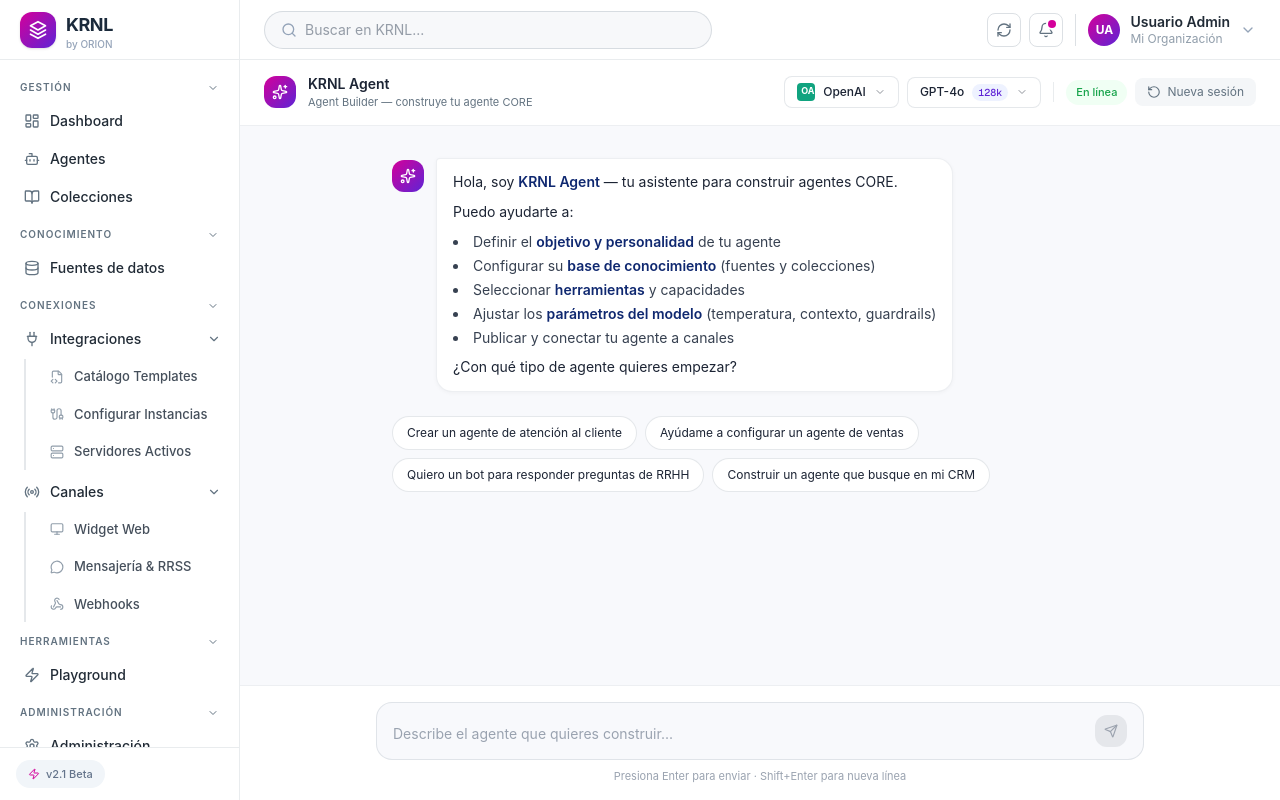
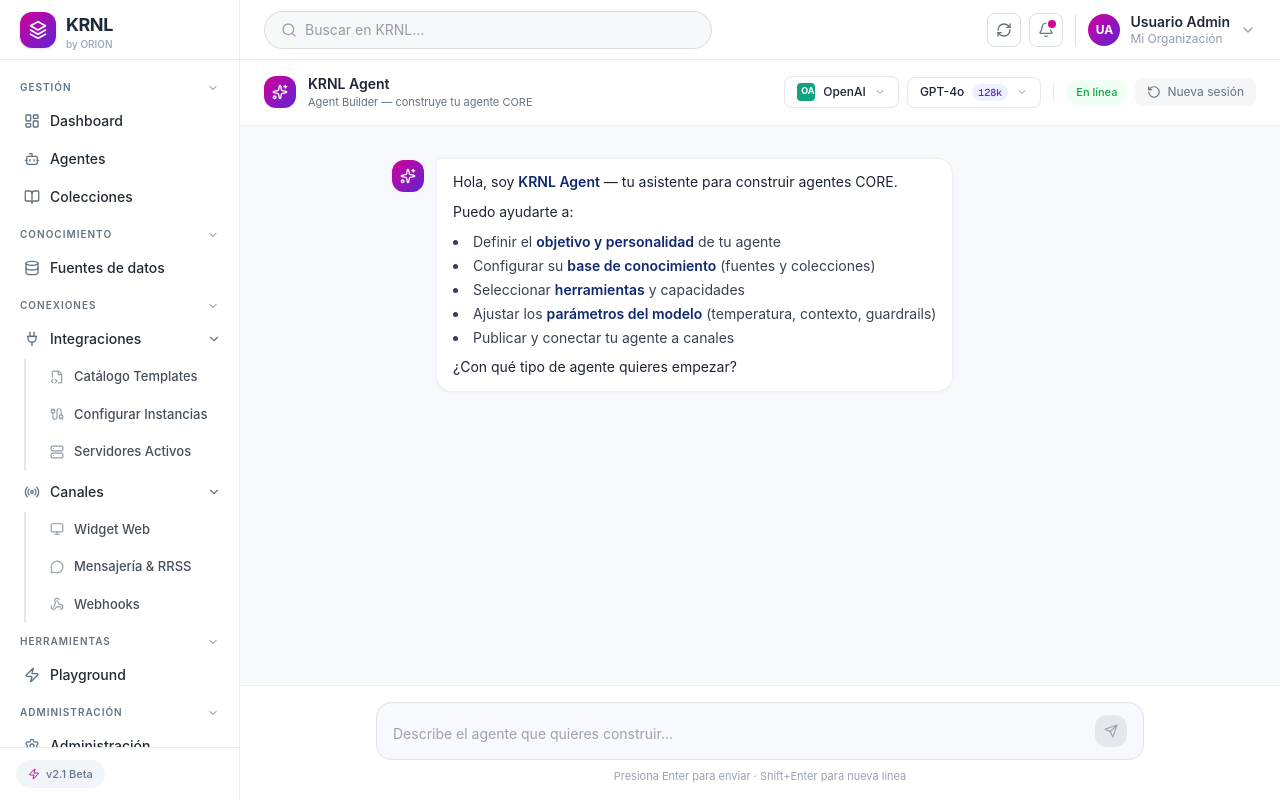
Before and after one commit to niduran-orion/krnl-V0, a Next.js app: page /agent-builder in a window 1280 px wide. Built offline with nearby package versions, Linux system fonts and the light colour scheme.

Commit message:
remove initial suggestion block from Agent Builder empty state

```diff
--- a/components/mcp/agent-builder/agent-builder-view.tsx
+++ b/components/mcp/agent-builder/agent-builder-view.tsx
@@ -496,34 +496,6 @@ export default function AgentBuilderView() {
             </div>
           )}
 
-          {/* Suggestion chips — shown only on welcome state */}
-          {isEmpty && !isThinking && (
-            <div className="flex flex-wrap gap-2 mt-2">
-              {SUGGESTIONS.map((s) => (
-                <button
-                  key={s}
-                  onClick={() => handleSend(s)}
-                  className="text-xs px-3.5 py-2 rounded-full border transition-all hover:shadow-sm"
-                  style={{
-                    background: "#FFFFFF",
-                    borderColor: "rgba(145,158,171,0.24)",
-                    color: "#1C2434",
-                  }}
-                  onMouseEnter={(e) => {
-                    e.currentTarget.style.borderColor = "#D4009A"
-                    e.currentTarget.style.color = "#D4009A"
-                  }}
-                  onMouseLeave={(e) => {
-                    e.currentTarget.style.borderColor = "rgba(145,158,171,0.24)"
-                    e.currentTarget.style.color = "#1C2434"
-                  }}
-                >
-                  {s}
-                </button>
-              ))}
-            </div>
-          )}
-
           <div ref={messagesEndRef} />
         </div>
       </div>
```
